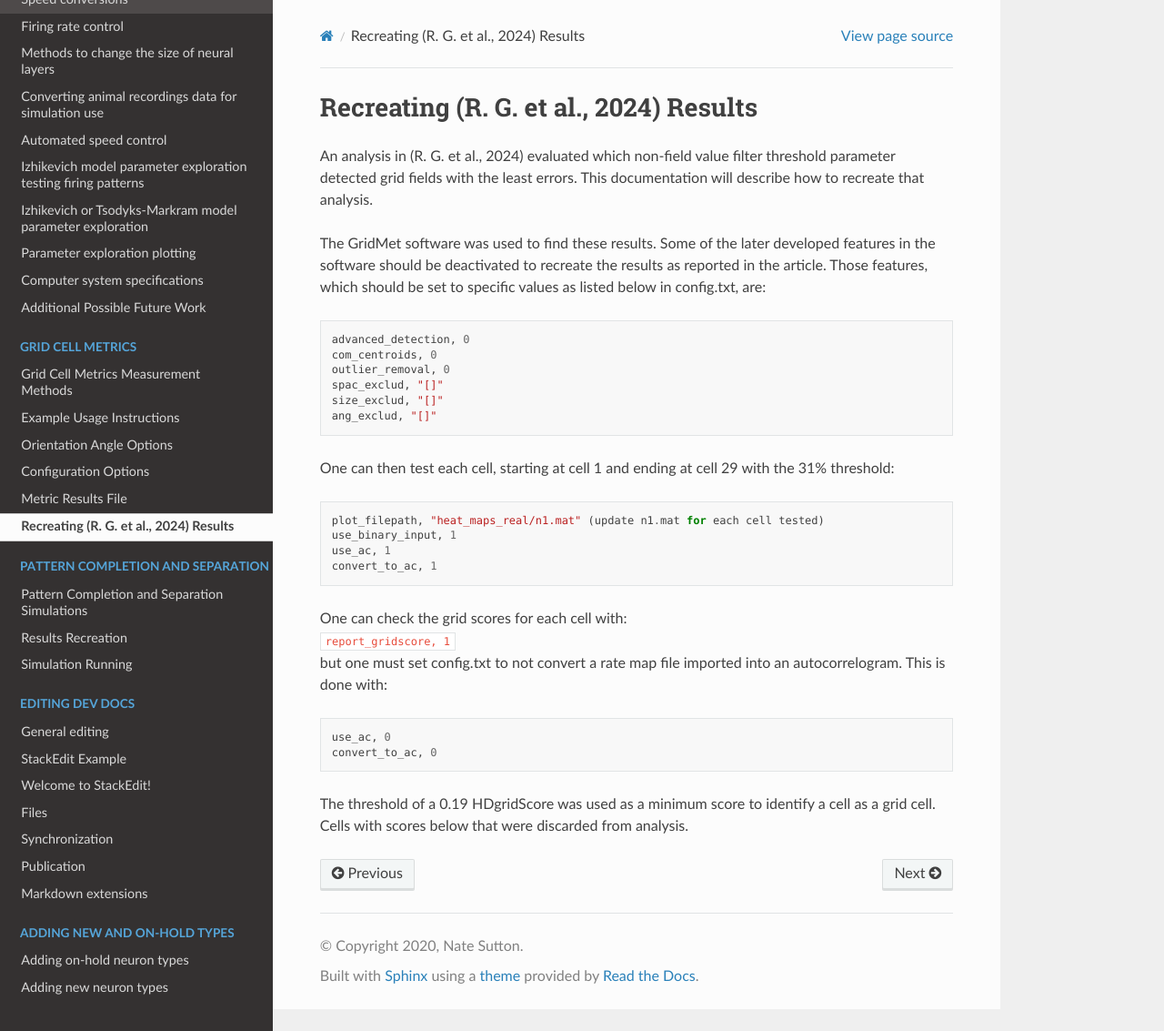
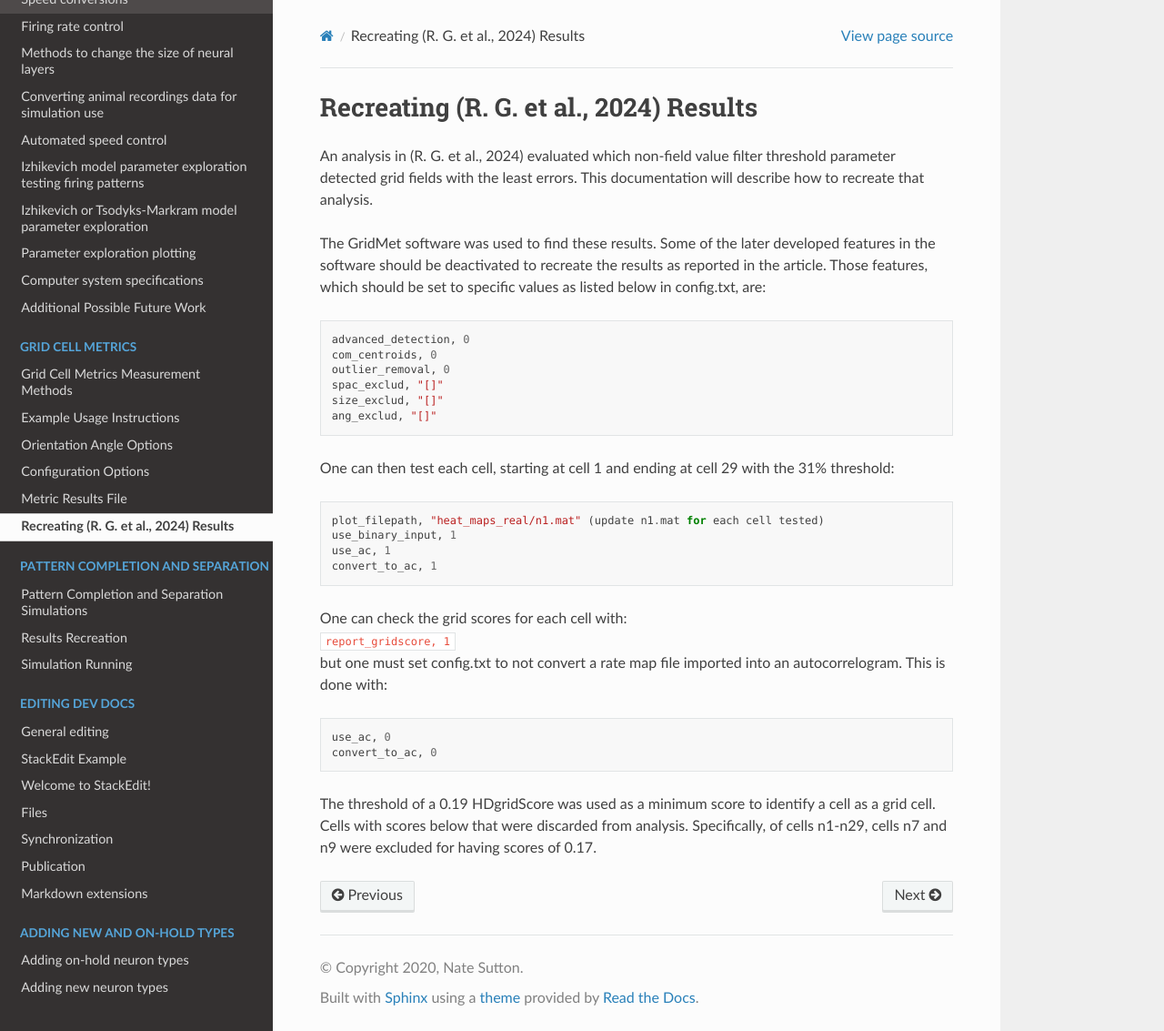
Before and after one commit to Hippocampome-Org/hco_dev_docs, a Sphinx documentation site: the page built from docs/gridcell_metrics/recreating_results.md, in a window 1280 px wide and 1133 px high. Shown: the whole window at 91% size. Built offline with Sphinx 7.4.7 and the Read the Docs theme 3.1.0, drawn with Linux system fonts in a browser that asks for light colours.

Commit message:
minor update

````diff
--- a/docs/gridcell_metrics/recreating_results.md
+++ b/docs/gridcell_metrics/recreating_results.md
@@ -30,4 +30,4 @@ This is done with:
 use_ac, 0
 convert_to_ac, 0
 ```
-The threshold of a 0.19 HDgridScore was used as a minimum score to identify a cell as a grid cell. Cells with scores below that were discarded from analysis.
+The threshold of a 0.19 HDgridScore was used as a minimum score to identify a cell as a grid cell. Cells with scores below that were discarded from analysis. Specifically, of cells n1-n29, cells n7 and n9 were excluded for having scores of 0.17.
````
